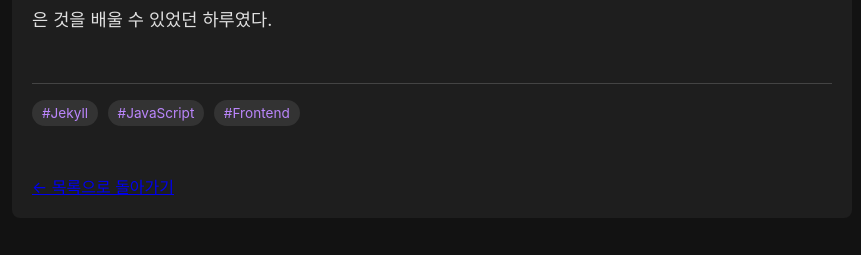
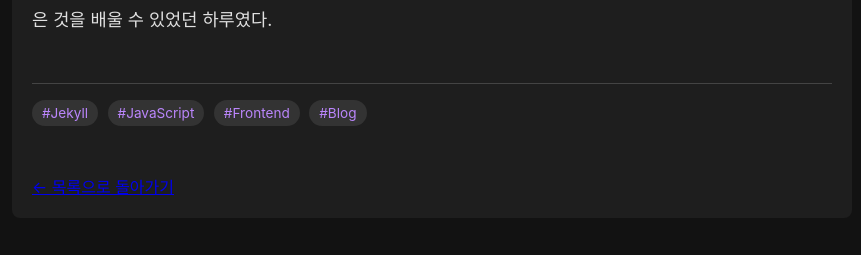
Before and after one commit to hojun313/hojun313.github.io, a Jekyll site: the page built from _posts/1. 새로운/개발 일지/2025-08-25-블로그-메인페이지-개선-및-태그-페이지-기능-구현-일지.md, in a window 1280 px wide. Shown: the part 2004-2259 px from the top of the page, without its empty margins (208-1069 px from the left). Built offline with Jekyll 4.4.1, drawn with Linux system fonts in a browser that asks for light colours.

Commit message:
Add Blog tag and Play link for GLATIC_SHOOTER
Added 'Blog' to the tags in the relevant post markdown file. Updated portfolio page to include a 'Play' link for the GLATIC_SHOOTER project, allowing users to access the live demo.

```diff
--- a/_posts/1. 새로운/개발 일지/2025-08-25-블로그-메인페이지-개선-및-태그-페이지-기능-구현-일지.md
+++ b/_posts/1. 새로운/개발 일지/2025-08-25-블로그-메인페이지-개선-및-태그-페이지-기능-구현-일지.md
@@ -9,6 +9,7 @@ tags:
   - Jekyll
   - JavaScript
   - Frontend
+  - Blog
 ---
 
 ## 개요
--- a/portfolio/index.html
+++ b/portfolio/index.html
@@ -177,6 +177,7 @@
                     <div class="tags">
                         <!-- Add tags here -->
                     </div>
+                    <a href="https://hojun313.github.io/glatic_shooter/" target="_blank" class="">Play</a>
                     <a href="https://github.com/hojun313/GLATIC_SHOOTER" target="_blank">GitHub</a>
                 </div>
 
```
Also changed, not shown: portfolio/Thumbnail/glatic_shooter.png (added).
